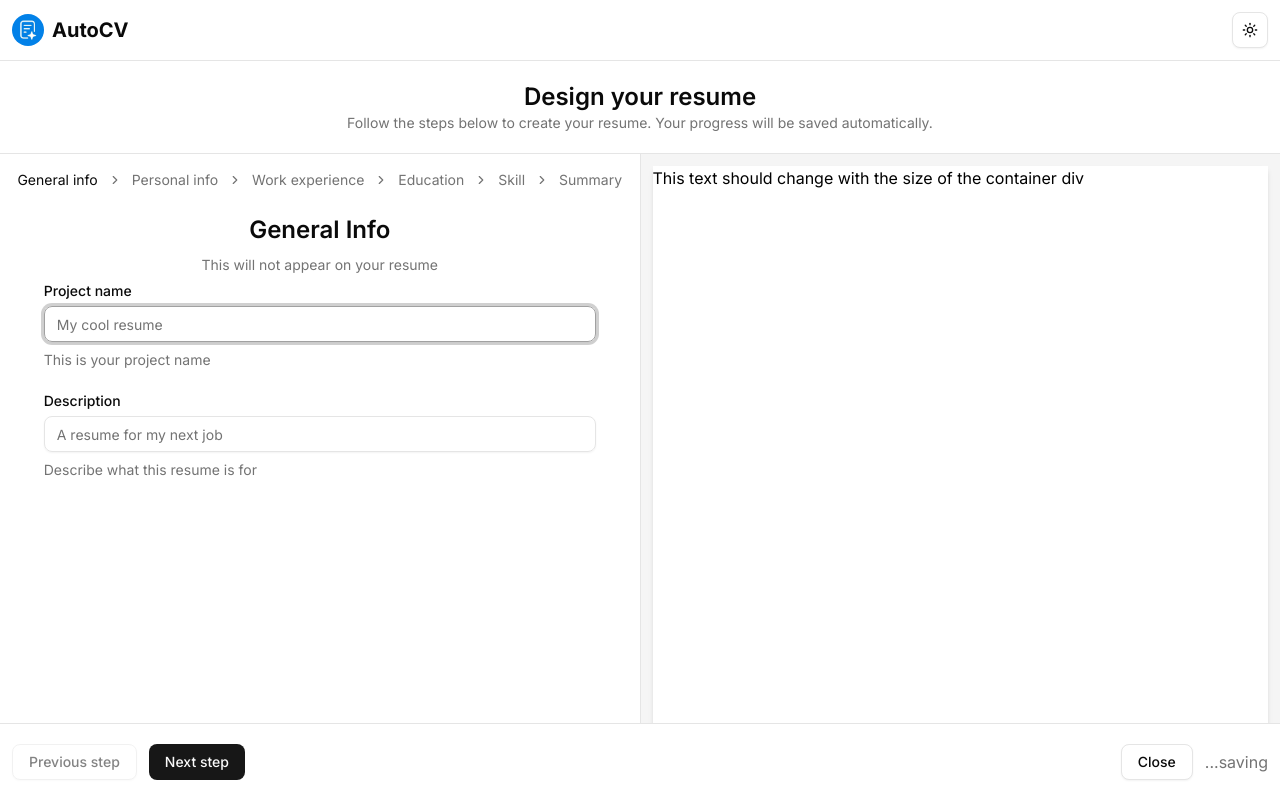
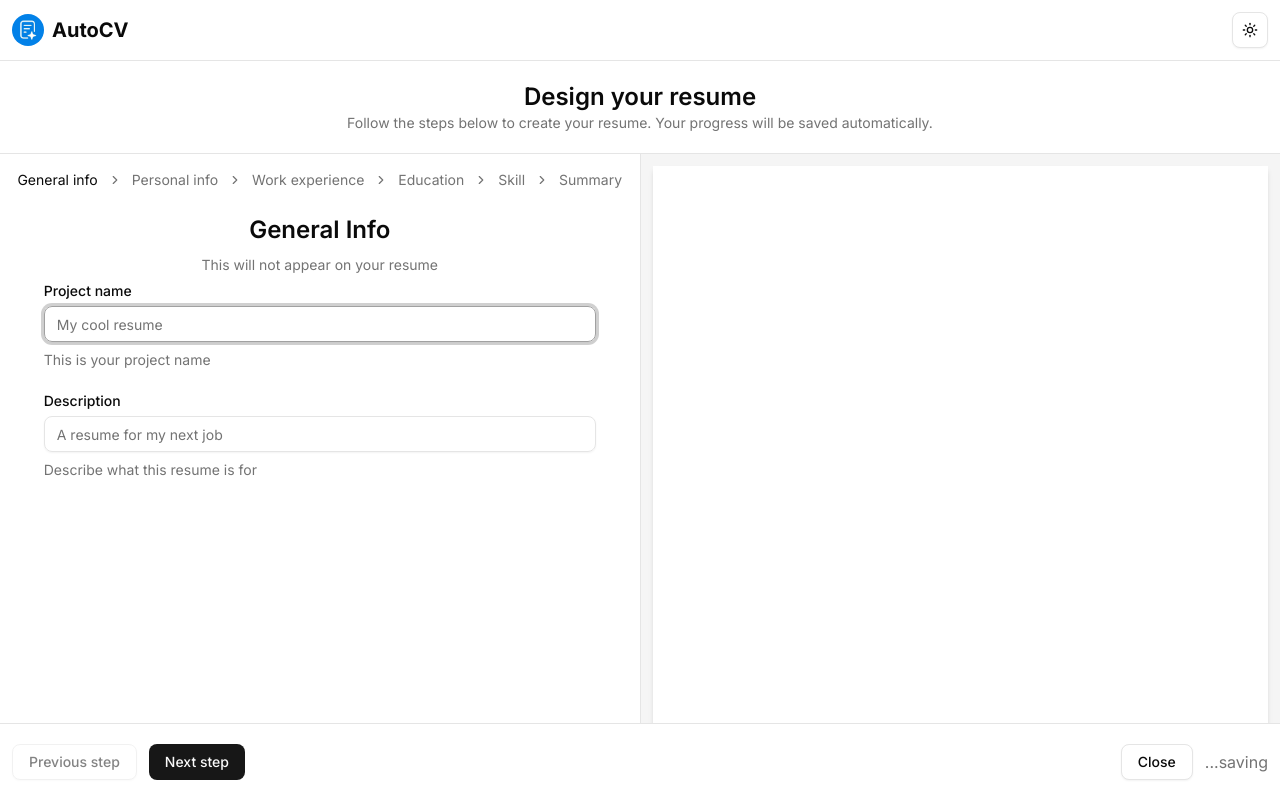
Before and after one commit to Sudip-2/AutoCV-AI-Resume-Builder, a Next.js app: page /editor in a window 1280 px wide. Built offline with nearby package versions, Linux system fonts and the light colour scheme.

Commit message:
made resume preview section functional

```diff
--- a/src/app/(main)/editor/ResumeEditor.tsx
+++ b/src/app/(main)/editor/ResumeEditor.tsx
@@ -36,7 +36,12 @@ const ResumeEditor = () => {
         </header>
         <main className="relative grow">
           <div className="absolute bottom-0 top-0 flex w-full overflow-y-auto">
-            <div className="w-full md:w-1/2">
+            <div
+              className="w-full md:w-1/2 overflow-y-auto "
+              style={{
+                scrollbarWidth: "none",
+              }}
+            >
               <Breadcrumbs currentStep={currentStep} setCurrentStep={setStep} />
               {FormComponent && (
                 <FormComponent
--- a/src/components/custom/ResumePreview.tsx
+++ b/src/components/custom/ResumePreview.tsx
@@ -1,17 +1,138 @@
-import { cn } from "@/lib/utils"
-import { resumeValues } from "@/lib/validation"
+import useDimensions from "@/hooks/useDimensions";
+import { cn } from "@/lib/utils";
+import { resumeValues } from "@/lib/validation";
+import Image from "next/image";
+import { useEffect, useRef, useState } from "react";
+import {formatDate} from "date-fns"
 
-interface ResumePreviewProps{
-    resumeData:resumeValues,
-    className:string
+interface ResumePreviewProps {
+  resumeData: resumeValues;
+  className: string;
 }
 
-const ResumePreview = ({className,resumeData}:ResumePreviewProps) => {
+const ResumePreview = ({ className, resumeData }: ResumePreviewProps) => {
+  const containerRef = useRef<HTMLDivElement>(null);
+  const { width } = useDimensions(containerRef);
   return (
-    <div className={cn("bg-white text-black h-fit w-full aspect-[210/297]",className)}>
-        <h1>This text should change with the size of the container div</h1>
+    <div
+      className={cn(
+        "bg-white text-black h-fit w-full aspect-[210/297]",
+        className
+      )}
+      ref={containerRef}
+    >
+      <div
+        className={cn("space-y-6 p-6", !width && "invisible")}
+        style={{
+          zoom: (1 / 794) * width,
+        }}
+      >
+        <PersonalInfoHeader resumeData={resumeData} />
+        <SummarySection resumeData={resumeData} />
+        <WorkExperienceSection resumeData={resumeData} />
+      </div>
     </div>
-  )
+  );
+};
+
+export default ResumePreview;
+
+interface ResumeSectionProps {
+  resumeData: resumeValues;
 }
 
-export default ResumePreview
+function PersonalInfoHeader({ resumeData }: ResumeSectionProps) {
+  const { city, country, email, firstName, jobTitle, lastName, phone, photo } =
+    resumeData;
+
+  const [photoSrc, setPhotoSrc] = useState(photo instanceof File ? "" : photo);
+
+  useEffect(() => {
+    const objectUrl = photo instanceof File ? URL.createObjectURL(photo) : "";
+    if (objectUrl) setPhotoSrc(objectUrl);
+    if (photo === null) setPhotoSrc("");
+    return () => URL.revokeObjectURL(objectUrl);
+  }, [photo]);
+
+  return (
+    <div className="flex items-center gap-6">
+      {photoSrc && (
+        <Image
+          src={photoSrc}
+          width={100}
+          height={100}
+          alt="Author photo"
+          className="aspect-square object-cover"
+        />
+      )}
+      <div className="space-y-2.5">
+        <div className="space-y-1">
+          <p className="text-3xl font-bold">
+            {firstName}
+            {lastName}
+          </p>
+          <p className="font-medium">{jobTitle}</p>
+        </div>
+        <p className="text-xs text-gray-500">
+          {city}
+          {city && country ? "," : ""}
+          {country}
+          {(city || country) && (phone || email) ? " • " : ""}
+          {[phone, email].filter(Boolean).join(" • ")}
+        </p>
+      </div>
+    </div>
+  );
+}
+
+function SummarySection({ resumeData }: ResumeSectionProps) {
+  const { summary } = resumeData;
+  if (!summary) return null;
+  return (
+    <>
+      <div className="h-1 bg-gray-300" />
+      <div className="space-y-3 break-inside-avoid">
+        <p className="text-lg font-semibold">Professional profile</p>
+        <div className="whitespace-pre-line text-sm">{summary}</div>
+      </div>
+    </>
+  );
+}
+
+function WorkExperienceSection({ resumeData }: ResumeSectionProps) {
+  const { workExperience } = resumeData;
+
+  const workExperienceIsNotEmpty = workExperience?.filter(
+    (exp) => Object.values(exp)?.filter(Boolean).length > 0
+  );
+
+  if (!workExperienceIsNotEmpty?.length) return null;
+
+  return (
+    <>
+      <div className="h-1 bg-gray-300" />
+      <div className="space-y-3">
+        <p className="text-lg font-semibold">Work experience</p>
+        {
+          workExperienceIsNotEmpty.map((exp,index) => {
+            return(
+              <div key={index} className="break-inside-avoid space-y-1">
+                <div className="flex items-center justify-between text-sm font-semibold">
+                  <span>{exp.position}</span>
+                  {exp.startDate && (
+                    <span>
+                      {formatDate(exp.startDate,"MM/yyyy")} -{" "}
+                      {exp.endDate? formatDate(exp.startDate,"MM/yyyy"):"Present"}
+                    </span>
+                  )}
+                </div>
+                <p className="text-xs font-semibold">{exp.company}</p>
+                <div className="whitespace-pre-line text-xs">{exp.description}</div>
+              </div>
+            )
+          })
+        }
+      </div>
+    </>
+  );
+}
```
